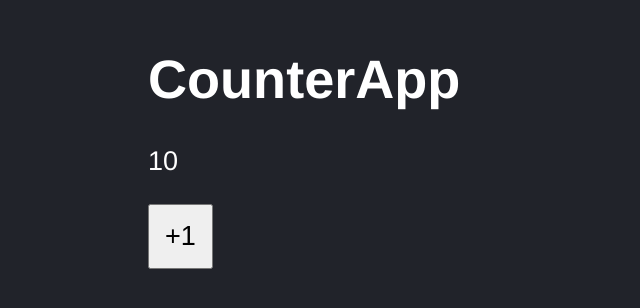
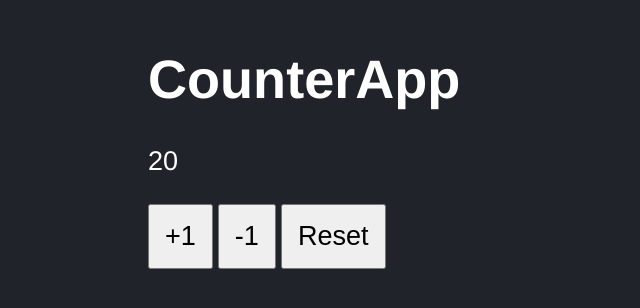
Before and after one commit to Dany0343/ReactUdemy, a React (Vite) app in the folder 03-counter-app-vite/: page / in a window 1280 px wide. Shown: the part 136-444 px from the top of the page, without its empty margins (0-640 px from the left). Built offline with nearby package versions, Linux system fonts and the light colour scheme.

Commit message:
done: section 4

```diff
--- a/03-counter-app-vite/src/CounterApp.jsx
+++ b/03-counter-app-vite/src/CounterApp.jsx
@@ -1,25 +1,43 @@
+// Primer Hook
+import { useState } from 'react'; // 'use' significa en pocas palabras que es un hook, es una regla
+
 import PropTypes from 'prop-types';
-
-// Se recomienda que si una función no ocupa nada del componente donde está alojada, se recomienda que esté fuera
-const handleAdd = ( event ) => {
-    console.log(event)
-}
 
 
 // Componente, functional component
 export const CounterApp = ({ value }) => {
 
+    const [ counter, setCounter ] = useState( value ) // Usualmente se requiere mandar cual es el valor inicial, es el valor del estado, se pone en const para evitar accidentalmente mutar el valor
+    // El valor se cambia con el segundo argumento
+
+    const handleAdd = () => {
+        // console.log(event)
+        //setCounter( counter + 1 ); // No se pone ++ porque se estaría intentando acumular y eso daría un error
+        // Cuando se manda a llamar un setCounter lo que hace es decirle a React que el estado cambió y por consecuencia tiene que volver a ejecutar la renderización del componente, React es muy eficiente, solo el código que necesita ser cambiado cambia
+
+        // Otra forma
+       setCounter((c) => c + 1) // Se le manda un callback
+    }
+
+    const handleSubstract = () => {
+        setCounter( counter - 1 )
+    }
+
+    const handleReset = () => {
+        setCounter( value )
+        // El reset se va a cambiar directamente al valor que tiene value, en este caso 20 y value siempre sigue siendo 20, y no se debería cambiar la property como tal.
+    }
 
     return (
 
         // Fragment
         <>
             <h1>CounterApp</h1>
-            <p>{value}</p>
+            <p>{ counter }</p>
 
-            <button onClick={ handleAdd }>
-                +1
-            </button>
+            <button onClick={ handleAdd }> +1 </button>
+            <button onClick={ handleSubstract }> -1 </button>
+            <button onClick={ handleReset }> Reset </button>
         </>
     )
 }
--- a/03-counter-app-vite/src/main.jsx
+++ b/03-counter-app-vite/src/main.jsx
@@ -12,6 +12,6 @@
 
 ReactDOM.createRoot(document.getElementById('root')).render(
     <React.StrictMode>
-        <CounterApp value={10}/>
+        <CounterApp value={ 20 }/>
     </React.StrictMode>
 )
--- a/03-counter-app-vite/src/styles.css
+++ b/03-counter-app-vite/src/styles.css
@@ -10,4 +10,5 @@
 button {
     padding: 15px;
     font-size: 1.3rem;
+    margin-right: 5px;
 }
```
